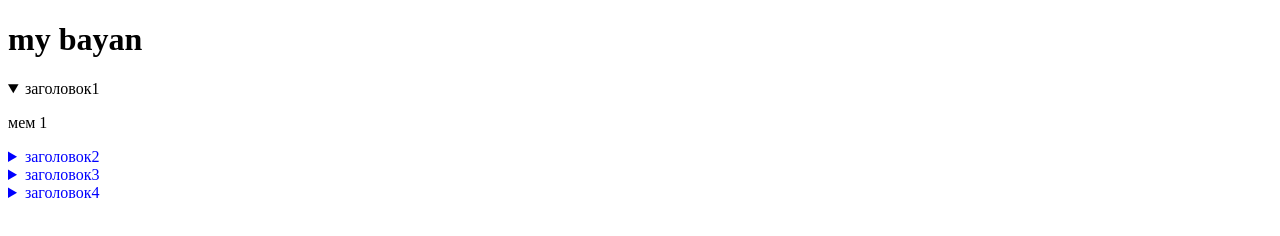
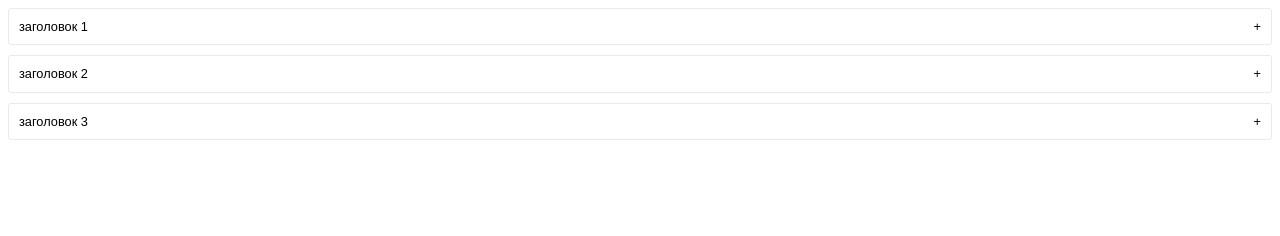
Before and after one commit to skayer81/cssBayan, a plain HTML site: page cssBayan/index.html in a window 1280 px wide. Drawn offline with Linux system fonts and the light colour scheme.

Commit message:
feat: rework html(12.02.2023 18:51)

```diff
--- a/cssBayan/index.html
+++ b/cssBayan/index.html
@@ -1,5 +1,6 @@
 <!DOCTYPE html>
 <html lang="en">
+
 <head>
     <meta charset="UTF-8">
     <meta http-equiv="X-UA-Compatible" content="IE=edge">
@@ -7,25 +8,29 @@
     <link rel="stylesheet" href="style.css">
     <title>my bayan</title>
 </head>
+
+
+
 <body>
-    <h1>my bayan</h1>
     <div class="bayan">
-    <details open>
-        <summary>заголовок1</summary>
-        <p>мем 1</p>
-    </details>
-    <details >
-        <summary>заголовок2</summary>
-        <p>мем 2</p>
-    </details>
-    <details >
-        <summary>заголовок3</summary>
-        <p>мем 3</p>
-    </details>
-    <details >
-        <summary>заголовок4</summary>
-        <p>мем 4</p>
-    </details>
-</div>
+        <div class="tab"> <input type="radio" id="tab1" name="tab-group">
+            <label for="tab1" class="tab-title">заголовок 1</label>
+            <section class="tab-content">мем 1
+            </section>
+        </div>
+        <div class="tab"> <input type="radio" id="tab2" name="tab-group">
+             <label for="tab2" class="tab-title">заголовок 2</label>
+            <section class="tab-content">мем 2
+            </section>
+        </div>
+        <div class="tab"> <input type="radio" id="tab3" name="tab-group">
+            <label for="tab3" class="tab-title">заголовок 3</label>
+            <section class="tab-content"> мем 3
+            </section>
+        </div>
+    </div>
 </body>
+
 </html>
+
+</html>
--- a/cssBayan/style.css
+++ b/cssBayan/style.css
@@ -1,14 +1,43 @@
 
-summary{
-    color: blue;
-}
+        .tab input,
+        .tab-content {
+            display: none;
+        }
 
-.bayan:hover summary{color: black;}
+        .tab {
+            font: 0.8rem/1.2 Arial, sans-serif;
+            border: 1px solid #e9eaec;
+            border-radius: 3px;
+            color: black;
+            margin-bottom: 10px;
+        }
 
-details[open] summary{
-    color: black;
-}
+        .tab-title {
+            padding: 10px;
+            display: block;
+            cursor: pointer;
+        }
 
-details:hover summary{
-    color: black;
-}
+        .tab-title::after {
+            content: '+';
+            float: right;
+        }
+
+        .tab-content {
+            padding: 10px 20px;
+        }
+
+        .tab :checked+.tab-title {
+
+            border-radius: 3px 3px 0 0;
+            background-color: red;
+        }
+
+        .tab :checked+.tab-title::after {
+            content: '−';
+        }
+
+        .tab :checked~.tab-content {
+            display: block;
+        }
+        .tab :hover~.tab-content{display: block;}
```
